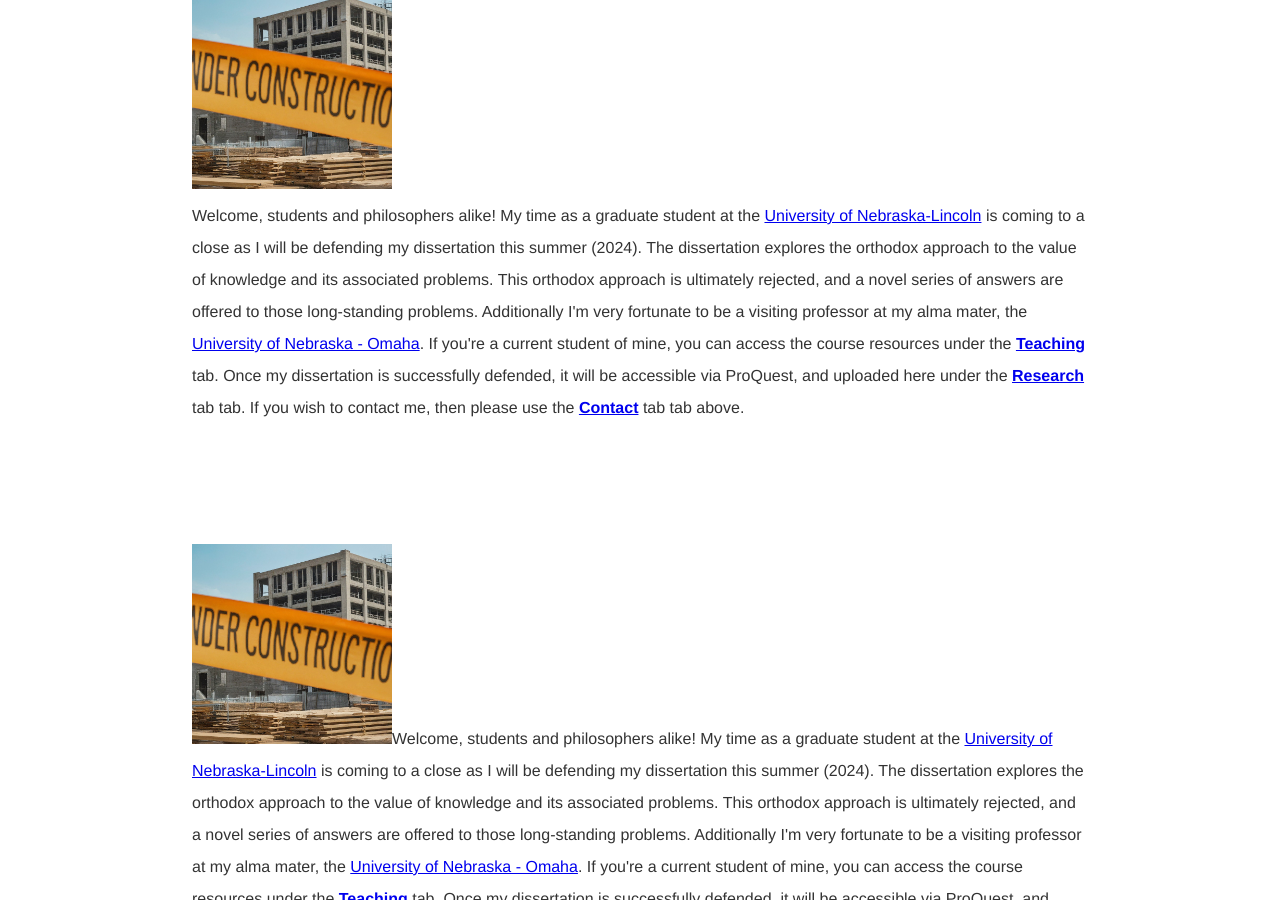
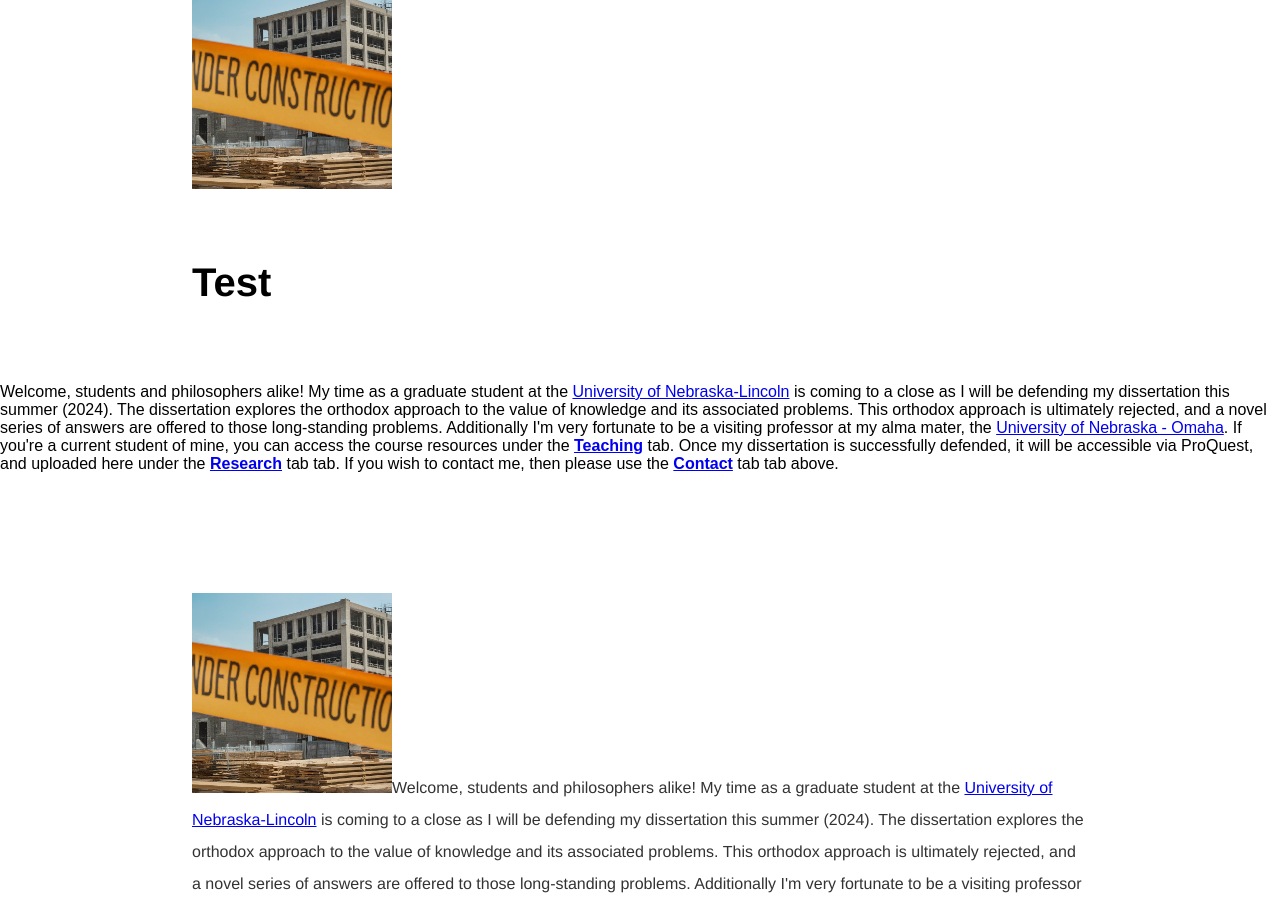
Before and after one commit to kevinjpatton/kevinjpatton.github.io, a Jekyll site: the page built from test.html, in a window 1280 px wide and 900 px high, scrolled down 524 px. Built offline with Jekyll 4.4.1, drawn with Linux system fonts in a browser that asks for light colours; Markdown is read by kramdown in place of the engine named in the settings.

Commit message:
Update test.html

```diff
--- a/test.html
+++ b/test.html
@@ -4,7 +4,7 @@
 ---
 <!-- /.blurb -->
 <div class="blurb">
-<h1>Test</h1><p><img src="/teaching/Under_Construction.jpg" alt="Under Construction" class="thumbnail"><br>Welcome, students and philosophers alike! My time as a graduate student at the  <a href="http://www.unl.edu/philosophy/graduate-students#patton" target="_blank">University of Nebraska-Lincoln</a> is coming to a close as I will be defending my dissertation this summer (2024). The dissertation explores the orthodox approach to the value of knowledge and its associated problems. This orthodox approach is ultimately rejected, and a novel series of answers are offered to those long-standing problems. Additionally I'm very fortunate to be a visiting professor at my alma mater, the <a href="https://www.unomaha.edu/college-of-arts-and-sciences/philosophy/about-us/directory/kevin-patton.php" target="_blank">University of Nebraska - Omaha</a>. If you're a current student of mine, you can access the course resources under the <b><a href="/teaching/index.html" >Teaching</a></b> tab. Once my dissertation is successfully defended, it will be accessible via ProQuest, and uploaded here under the <b><a href="/teaching/index.html">Research</a></b> tab tab. If you wish to contact me, then please use the <b><a href="/teaching/index.html">Contact</a></b> tab tab above.</p>
+<h1>Test</h1><p><img src="/teaching/Under_Construction.jpg" alt="Under Construction" class="thumbnail"><h1>Test</h1><br>Welcome, students and philosophers alike! My time as a graduate student at the  <a href="http://www.unl.edu/philosophy/graduate-students#patton" target="_blank">University of Nebraska-Lincoln</a> is coming to a close as I will be defending my dissertation this summer (2024). The dissertation explores the orthodox approach to the value of knowledge and its associated problems. This orthodox approach is ultimately rejected, and a novel series of answers are offered to those long-standing problems. Additionally I'm very fortunate to be a visiting professor at my alma mater, the <a href="https://www.unomaha.edu/college-of-arts-and-sciences/philosophy/about-us/directory/kevin-patton.php" target="_blank">University of Nebraska - Omaha</a>. If you're a current student of mine, you can access the course resources under the <b><a href="/teaching/index.html" >Teaching</a></b> tab. Once my dissertation is successfully defended, it will be accessible via ProQuest, and uploaded here under the <b><a href="/teaching/index.html">Research</a></b> tab tab. If you wish to contact me, then please use the <b><a href="/teaching/index.html">Contact</a></b> tab tab above.</p>
 </div>
 
 <div class="thumbnail-container">
```
